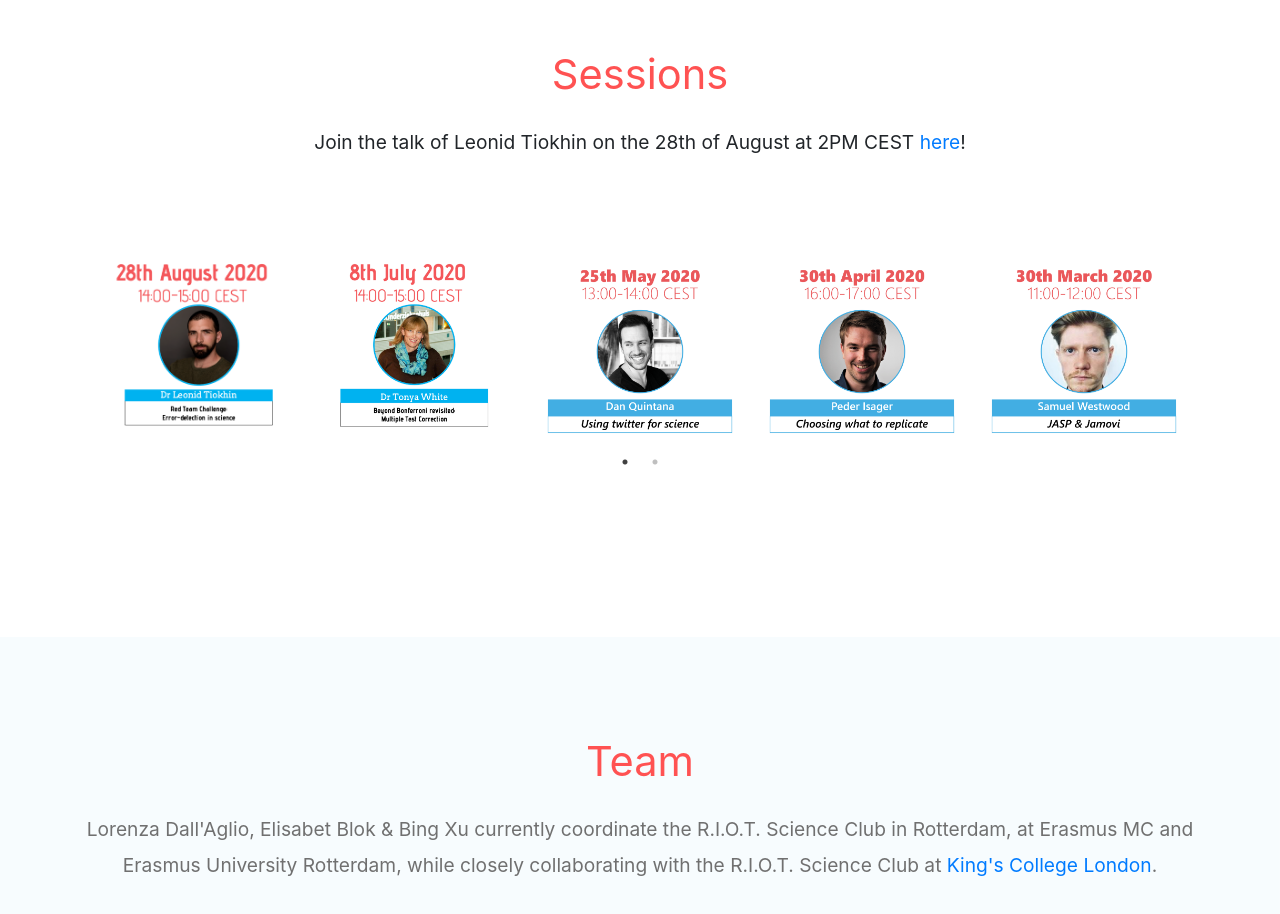
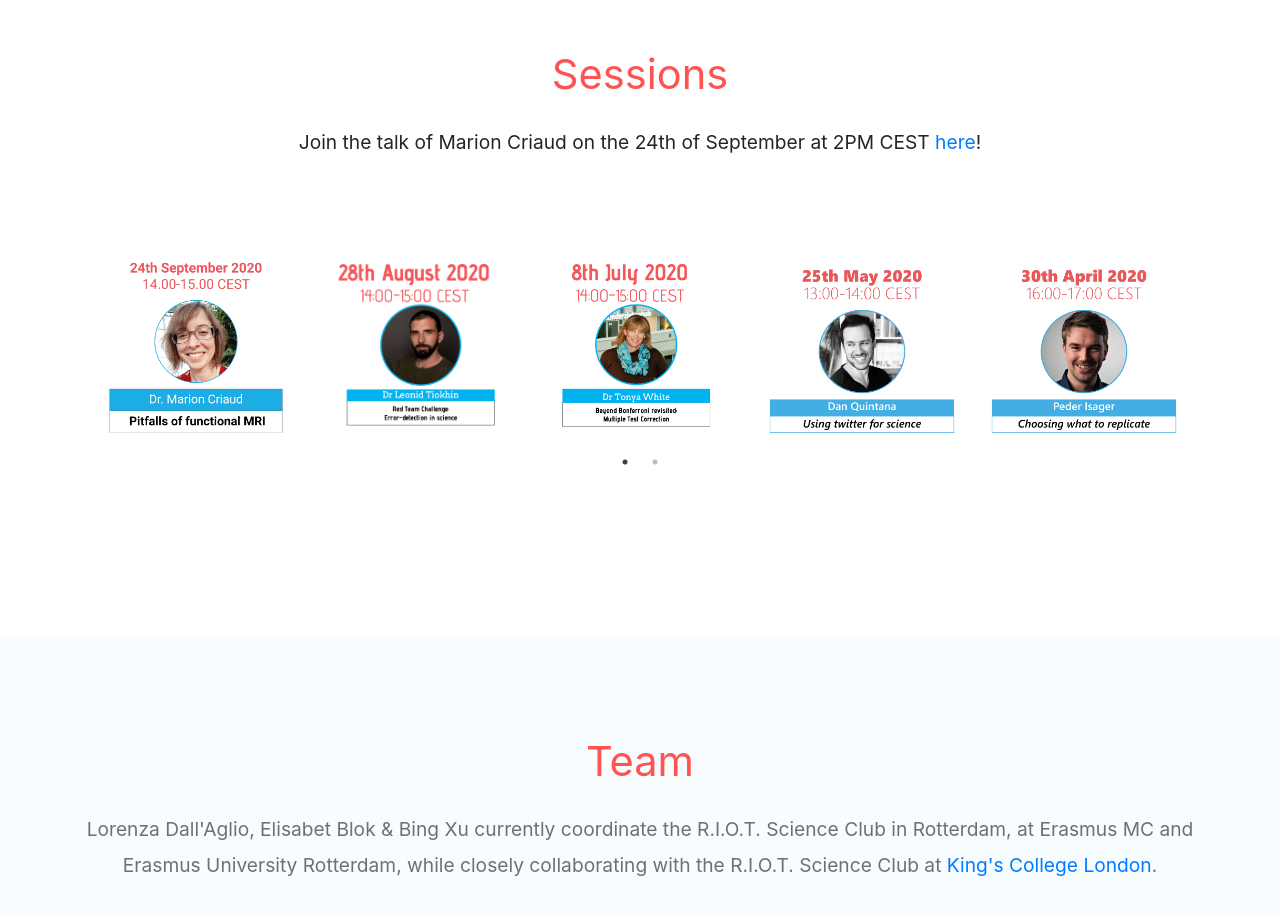
Before and after one commit to Rdam-RIOT-science-club/Rdam-RIOT-science-club.github.io, a website with bundled scripts: page index.html in a window 1280 px wide. Shown: the part 860-1774 px from the top of the page. Built offline with nearby package versions, Linux system fonts and the light colour scheme; files whose address does not match are found by name.

Commit message:
Add files via upload

```diff
--- a/index.html
+++ b/index.html
@@ -73,7 +73,7 @@
           <div class="text-center col-12">
               <h2 class="tm-text-primary tm-section-title mb-4">Sessions</h2>
               <p class="text-center mb-4 tm-intro-text">
-                Join the talk of Leonid Tiokhin on the 28th of August at 2PM CEST <a href = "https://teams.microsoft.com/l/meetup-join/19%3ameeting_ZjdjMGZjM2UtMDE1ZS00MGMwLTk1NDYtMDc4Mzg0OTA3ZTYw%40thread.v2/0?context=%7b%22Tid%22%3a%22526638ba-6af3-4b0f-a532-a1a511f4ac80%22%2c%22Oid%22%3a%222116d94d-1b0f-4374-86c7-93ad11d7a348%22%2c%22IsBroadcastMeeting%22%3atrue%7d">here</a>!<br>
+                Join the talk of Marion Criaud on the 24th of September at 2PM CEST <a href = "https://teams.microsoft.com/l/meetup-join/19%3ameeting_NWRkODc1MjUtMTMyYy00YjJhLTk2NWMtODFmNWRkYzg1NGI2%40thread.v2/0?context=%7b%22Tid%22%3a%22526638ba-6af3-4b0f-a532-a1a511f4ac80%22%2c%22Oid%22%3a%222116d94d-1b0f-4374-86c7-93ad11d7a348%22%2c%22IsBroadcastMeeting%22%3atrue%7d">here</a>!<br>
               </p>
           </div>
         </div>
@@ -81,11 +81,20 @@
             <div class="col-12">
                 <div class="mx-auto tm-gallery-container">
                     <div class="grid tm-gallery">
+                      <a href="img/RIOTS_Criaud_fMRI_small.png">
+                        <figure class="effect-honey tm-gallery-item">
+                          <img src="img/RIOTS_Criaud_fMRI_small.png" alt="Image 5" class="img-fluid">
+                          <figcaption>
+                            <h2><i><span>Marion Criaud<br></span>24-09-2020</i></h2>
+                          </figcaption>
+                        </figure>
+                      </a>
+
                       <a href="img/RIOTS_OSCR_Tiokhin.png">
                         <figure class="effect-honey tm-gallery-item">
                           <img src="img/RIOTS_OSCR_Tiokhin.png" alt="Image 5" class="img-fluid">
                           <figcaption>
-                            <h2><i><span>Leonid Tiokhin<br></span>28-09-2020</i></h2>
+                            <h2><i><span>Leonid Tiokhin<br></span>28-08-2020</i></h2>
                           </figcaption>
                         </figure>
                       </a>
```
Also changed, not shown: img/RIOTS_Criaud_fMRI_small.png (added).
